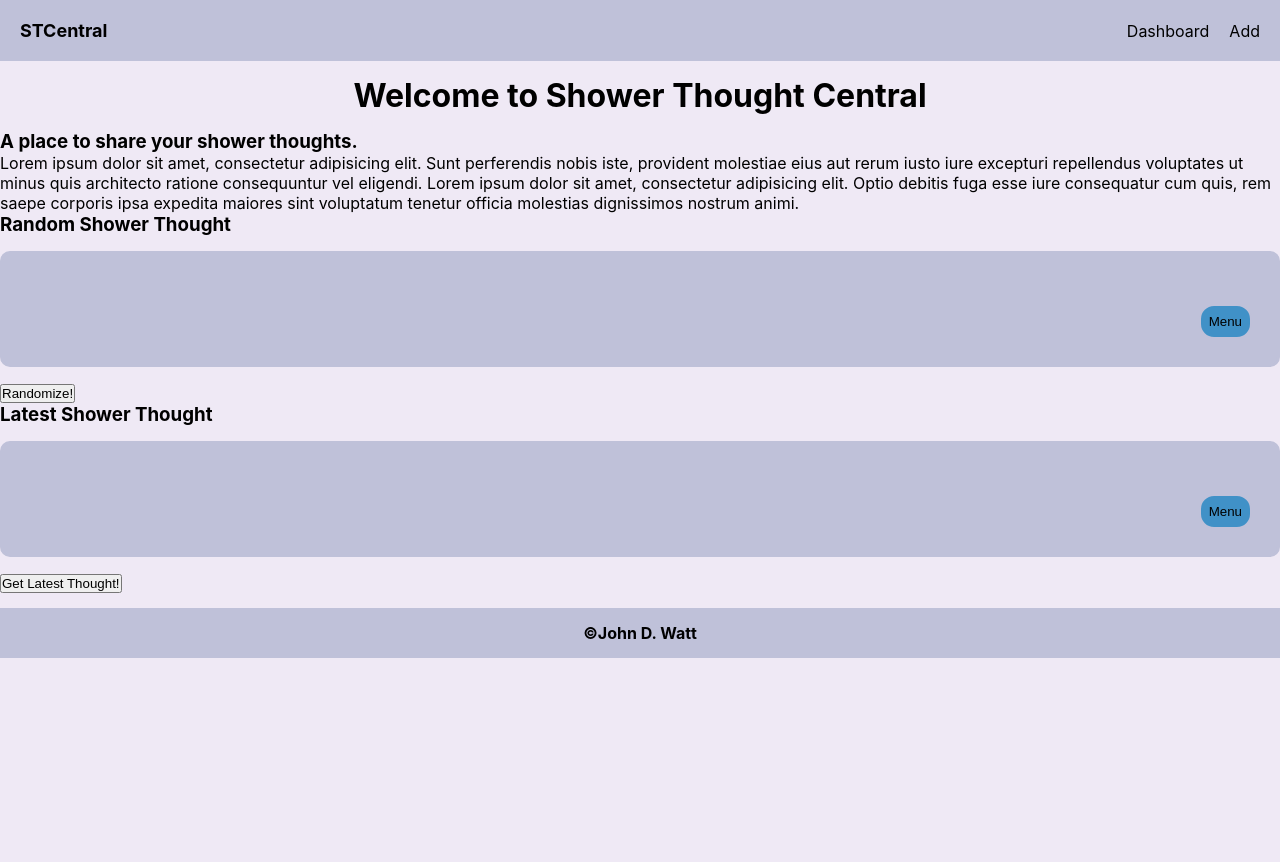
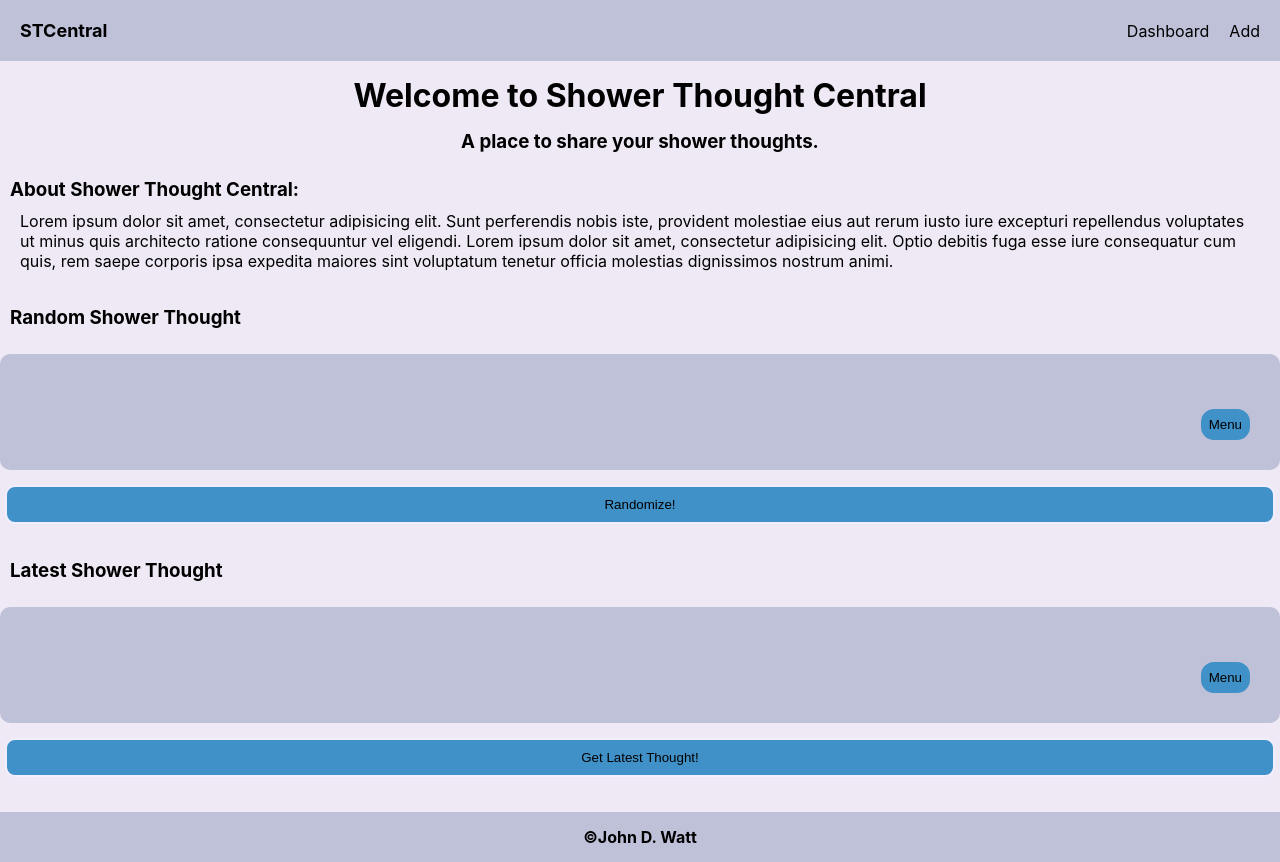
Before and after one commit to johndwatt/shower-thoughts-frontend, a React (Create React App) app: page / in a window 1280 px wide. Before the commit the page ends 800 px from the top, so only its background shows below. Built offline with nearby package versions, Linux system fonts and the light colour scheme; no server answers.

Commit message:
adds styling to home page

```diff
--- a/src/pages/Dashboard.js
+++ b/src/pages/Dashboard.js
@@ -1,8 +1,6 @@
 import React from 'react';
 
 import ThoughtContainer from '../components/thought_comps/ThoughtContainer';
-
-import '../styles/pages/Dashboard.css'
 
 function Dashboard(props){
     return (
--- a/src/pages/Home.js
+++ b/src/pages/Home.js
@@ -3,6 +3,8 @@ import { API_URL } from "../api/api_connection"
 import axios from 'axios';
 
 import Thought from '../components/thought_comps/Thought';
+
+import '../styles/pages/Home.css'
 
 const url = API_URL + '/home'
 
@@ -80,35 +82,36 @@ function Home(props) {
     return (
         <div className='home-container'>
             <h1>Welcome to Shower Thought Central</h1>
-            <h3>A place to share your shower thoughts.</h3>
-            <p>Lorem ipsum dolor sit amet, consectetur adipisicing elit. Sunt perferendis nobis iste, provident molestiae eius aut rerum iusto iure excepturi repellendus voluptates ut minus quis architecto ratione consequuntur vel eligendi. Lorem ipsum dolor sit amet, consectetur adipisicing elit. Optio debitis fuga esse iure consequatur cum quis, rem saepe corporis ipsa expedita maiores sint voluptatum tenetur officia molestias dignissimos nostrum animi.</p>
-            <div className='random-thought'>
-                <h3>Random Shower Thought</h3>
+            <h3 className='subheading'>A place to share your shower thoughts.</h3>
+            <h3 className='section-heading'>About Shower Thought Central:</h3>
+            <p className='about-text'>Lorem ipsum dolor sit amet, consectetur adipisicing elit. Sunt perferendis nobis iste, provident molestiae eius aut rerum iusto iure excepturi repellendus voluptates ut minus quis architecto ratione consequuntur vel eligendi. Lorem ipsum dolor sit amet, consectetur adipisicing elit. Optio debitis fuga esse iure consequatur cum quis, rem saepe corporis ipsa expedita maiores sint voluptatum tenetur officia molestias dignissimos nostrum animi.</p>
+            <div>
+                <h3 className='section-heading'>Random Shower Thought</h3>
                 { loadingRand ? (
                     <h3 className='loading'>Loading...</h3>
                 ) : (
-                    <div className='random-thought-display'>
+                    <div className='home-thought-display'>
                         { randThought !== null ? (
                             <Thought key={randThought._id} thought={randThought} />
                         ) : (
                             <h3>No thoughts found. Click "Add Thought" to create a shower thought!</h3>
                         )}
-                        <button onClick={handleRefreshRand}>Randomize!</button>
+                        <button className="button home-thought-btn" onClick={handleRefreshRand}>Randomize!</button>
                     </div>
                 )}
             </div>
-            <div className='latest-thought'>
-                <h3>Latest Shower Thought</h3>
+            <div>
+                <h3 className='section-heading'>Latest Shower Thought</h3>
                 { loadingLate ? (
                     <h3 className='loading'>Loading...</h3>
                 ) : (
-                    <div className='latest-thought-display'>
+                    <div className='home-thought-display'>
                         { latestThought !== null ? (
                             <Thought key={latestThought._id} thought={latestThought} />
                         ) : (
                             <h3>No thoughts found. Click "Add Thought" to create a shower thought!</h3>
                         )}
-                        <button onClick={handleRefreshLatest}>Get Latest Thought!</button>
+                        <button className="button home-thought-btn" onClick={handleRefreshLatest}>Get Latest Thought!</button>
                     </div>
                 )}
             </div>
--- a/src/styles/pages/Dashboard.css
+++ /dev/null
@@ -1,3 +0,0 @@
-@import url(../accessories.css);
-
-/* DELETE ME? */
--- /dev/null
+++ b/src/styles/pages/Home.css
@@ -0,0 +1,31 @@
+@import url(../accessories.css);
+
+.subheading {
+    text-align: center;
+    margin-bottom: 25px;
+}
+
+.about-text {
+    margin: 0px 20px;
+    margin-bottom: 35px;
+}
+
+.section-heading {
+    margin: 10px;
+}
+
+.home-thought-display {
+    display: flex;
+    flex-direction: column;
+    margin-bottom: 35px;
+}
+
+.button.home-thought-btn {
+    background-color: var(--info);
+    justify-content: center;
+}
+
+.button.home-thought-btn:hover {
+    background-color: var(--background-color);
+    border: 2px solid var(--info);
+}
```
